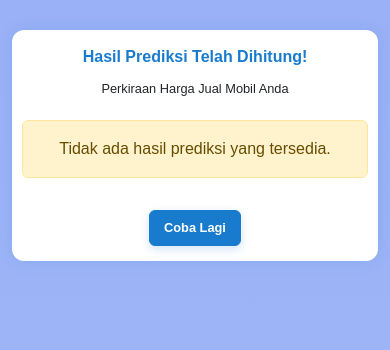
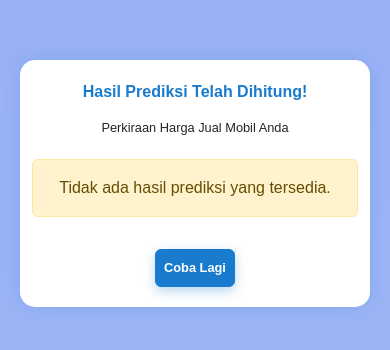
Before and after one commit to Waxomoly/AIML-Proyek-Akhir, a Flask app: page /result in a window 390 px wide. Shown: the part 46-396 px from the top of the page. Run offline with Flask 3, Linux system fonts and the light colour scheme.

Commit message:
revisi result

```diff
--- a/templates/result.html
+++ b/templates/result.html
@@ -17,39 +17,54 @@
       font-family: 'Segoe UI', Tahoma, Geneva, Verdana, sans-serif;
     }
 
+    .container {
+      padding: 20px;
+    }
+
     .result-container {
-      margin-top: 100px;
-      padding: 20px 15px;
+      margin-top: 60px;
+      padding: 30px 20px;
       background-color: white;
-      border-radius: 12px;
-      box-shadow: 0 0 15px rgba(24, 123, 205, 0.15);
+      border-radius: 15px;
+      box-shadow: 0 0 18px rgba(24, 123, 205, 0.2);
       width: 100%;
-      max-width: 520px;
+      max-width: 1000px;
     }
 
     .announcement-text {
       font-size: 1.6rem;
       font-weight: 600;
       color: #187bcd;
-      margin-bottom: 12px;
+      margin-bottom: 16px;
     }
 
     .highlight-price {
-      font-size: 2rem;
+      font-size: clamp(1.2rem, 5vw, 2.2rem);
       font-weight: bold;
       color: #187bcd;
+      overflow-x: auto;
       white-space: nowrap;
-      overflow-x: auto;
+      padding: 10px 0;
+      margin: 0 auto 10px;
+      max-width: 100%;
+    }
+
+    .highlight-price::-webkit-scrollbar {
+      height: 6px;
+    }
+
+    .highlight-price::-webkit-scrollbar-thumb {
+      background-color: #ccc;
+      border-radius: 10px;
     }
 
     .highlight-price span {
       display: inline-block;
-      min-width: 60px;
-      text-align: left;
+      min-width: 80px;
     }
 
     h2 {
-      font-size: 1.1rem;
+      font-size: 1.3rem;
       margin-bottom: 1rem;
     }
 
@@ -57,25 +72,23 @@
       background-color: #187bcd;
       border-color: #187bcd;
       color: white;
-      font-size: 0.85rem;
-      padding: 8px 18px;
+      font-size: 0.9rem;
+      padding: 10px 20px;
+      font-weight: 600;
       transition: all 0.3s ease;
-      box-shadow: 0 3px 10px rgba(24, 123, 205, 0.2);
-      font-weight: 600;
+      box-shadow: 0 4px 12px rgba(24, 123, 205, 0.3);
     }
 
     .btn-success:hover {
       background-image: linear-gradient(to right, #146aad, #1a8cff);
-      border-color: #1a8cff;
-      transform: translateY(-1px) scale(1.03);
-      box-shadow: 0 4px 14px rgba(24, 123, 205, 0.35);
-      color: white;
+      transform: scale(1.03);
+      box-shadow: 0 5px 16px rgba(24, 123, 205, 0.45);
     }
 
-    @media (max-width: 480px) {
+    @media (max-width: 576px) {
       .result-container {
-        padding: 15px 10px;
-        margin-top: 30px;
+        margin-top: 40px;
+        padding: 20px 12px;
       }
 
       .announcement-text {
@@ -83,16 +96,18 @@
       }
 
       .highlight-price {
-        font-size: 1.2rem;
+        font-size: 1rem;
       }
 
       h2 {
         font-size: 0.8rem;
       }
-
+      p {
+        font-size:0.1rem;
+      }
       .btn {
         font-size: 0.8rem;
-        padding: 7px 14px;
+        padding: 8px 8px;
       }
     }
   </style>
@@ -106,10 +121,10 @@
       <h2 data-aos="zoom-in" data-aos-delay="150">Perkiraan Harga Jual Mobil Anda</h2>
 
       {% if price %}
-        <div class="highlight-price mb-3" data-aos="flip-up" data-aos-delay="300">
+        <div class="highlight-price" data-aos="flip-up" data-aos-delay="300">
           Rp <span id="low">0</span> - Rp <span id="high">0</span>
         </div>
-        <p class="text-muted" style="font-size: 0.85rem;" data-aos="fade" data-aos-delay="500">
+        <p class="text-muted" style="font-size: 0.9rem;" data-aos="fade" data-aos-delay="500">
           Ini adalah estimasi harga jual berdasarkan data yang Anda berikan.
         </p>
       {% else %}
@@ -126,9 +141,7 @@
 
   <!-- AOS animation -->
   <script src="https://cdn.jsdelivr.net/npm/aos@2.3.4/dist/aos.js"></script>
-  <script>
-    AOS.init();
-  </script>
+  <script>AOS.init();</script>
 
   {% if price %}
   <script>
@@ -142,8 +155,8 @@
 
       let lowNow = 0;
       let highNow = 0;
+      const speed = 15;
 
-      const speed = 15;
       const lowStep = Math.max(1, Math.floor(lowTarget / 100));
       const highStep = Math.max(1, Math.floor(highTarget / 100));
 
```
